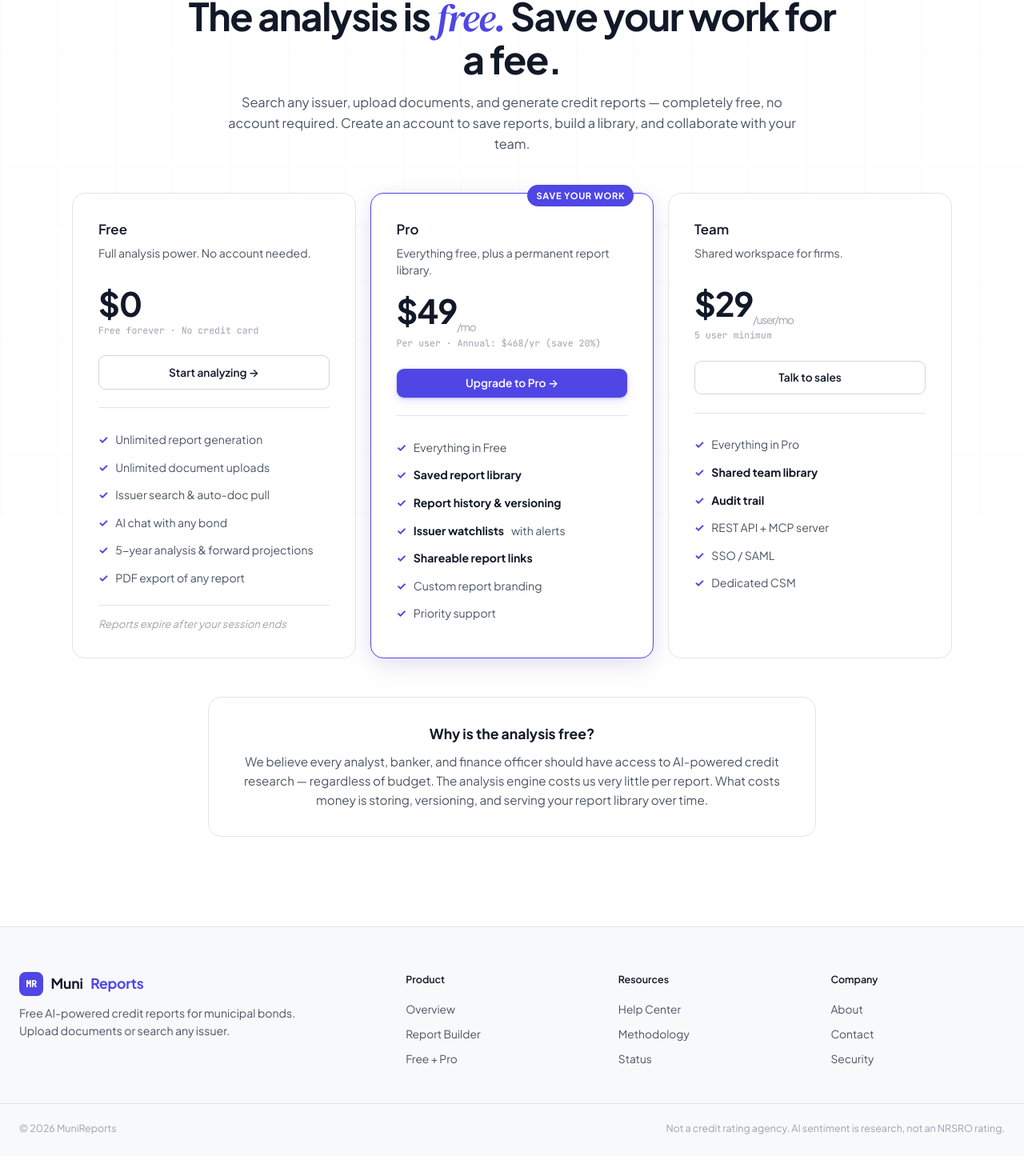
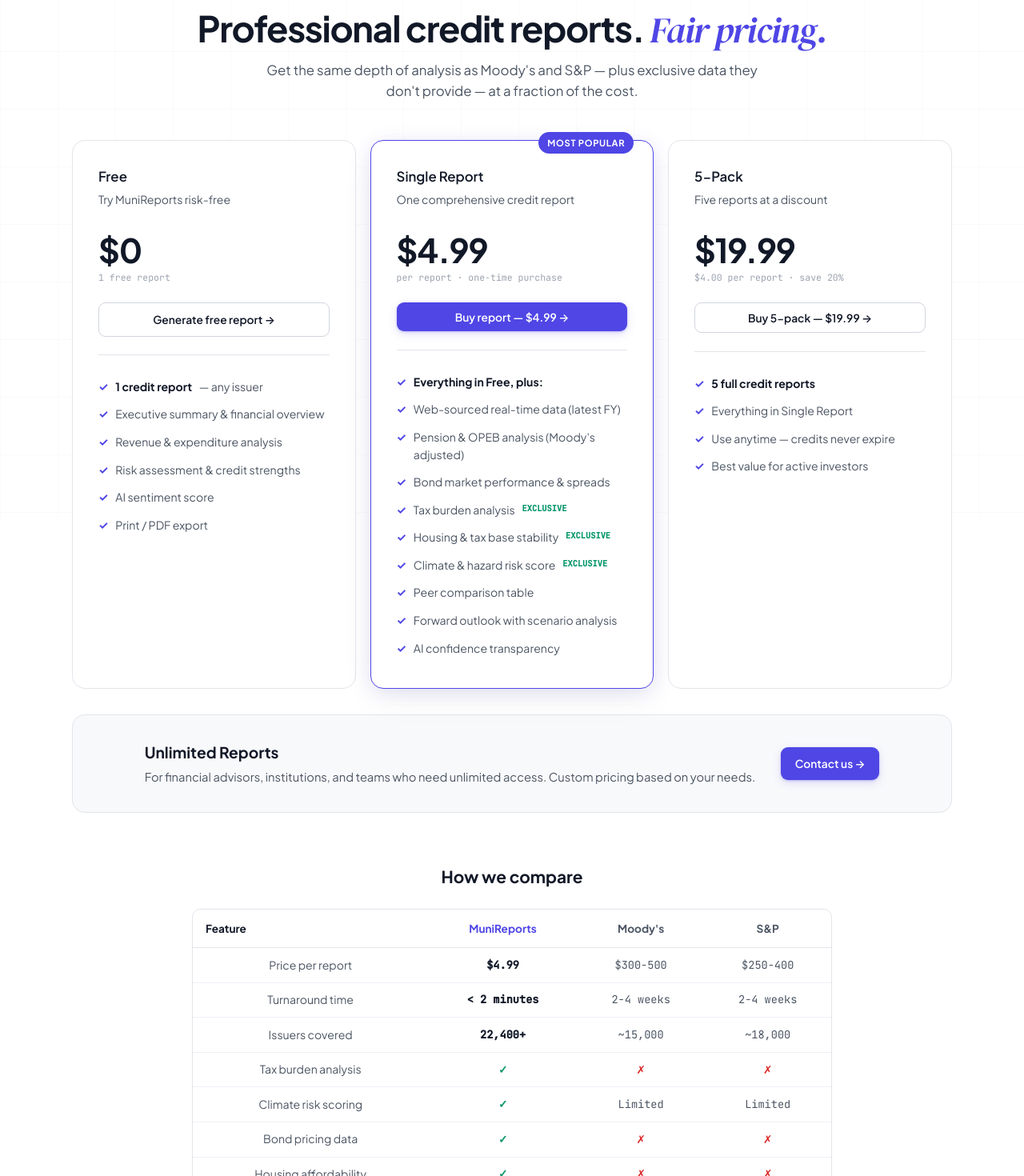
Before and after one commit to ryanhazlett/MuniReports, a Next.js app: page /pricing in a window 1280 px wide. Shown: the part 152-1622 px from the top of the page at 80% size. Before the commit the page ends 1597 px from the top, so only its background shows below. Built offline with nearby package versions, Linux system fonts and the light colour scheme; no server answers.

Commit message:
stripe live

```diff
--- a/app/api/create-checkout/route.ts
+++ b/app/api/create-checkout/route.ts
@@ -1,25 +1,31 @@
-import { NextResponse } from "next/server";
+import { NextRequest, NextResponse } from "next/server";
 import Stripe from "stripe";
-import { createClient } from "@/utils/supabase/server";
 
-const stripe = new Stripe(process.env.STRIPE_SECRET_KEY!);
+const stripe = new Stripe(process.env.STRIPE_SECRET_KEY || "", { apiVersion: "2024-12-18.acacia" as any });
 
-export async function POST() {
+export async function POST(req: NextRequest) {
   try {
-    const supabase = await createClient();
-    const { data: { user } } = await supabase.auth.getUser();
+    const { priceType } = await req.json();
 
-    if (!user) {
-      return NextResponse.json({ error: "Must be logged in" }, { status: 401 });
+    let priceId: string;
+    if (priceType === "single") {
+      priceId = process.env.STRIPE_PRICE_SINGLE || "";
+    } else if (priceType === "5pack") {
+      priceId = process.env.STRIPE_PRICE_5PACK || "";
+    } else {
+      return NextResponse.json({ error: "Invalid price type" }, { status: 400 });
+    }
+
+    if (!priceId) {
+      return NextResponse.json({ error: "Price not configured" }, { status: 500 });
     }
 
     const session = await stripe.checkout.sessions.create({
-      customer_email: user.email,
-      line_items: [{ price: process.env.STRIPE_PRICE_ID, quantity: 1 }],
-      mode: "subscription",
-      success_url: `${process.env.NEXT_PUBLIC_SITE_URL}/dashboard?upgraded=true`,
-      cancel_url: `${process.env.NEXT_PUBLIC_SITE_URL}/pricing`,
-      metadata: { user_id: user.id },
+      mode: "payment",
+      payment_method_types: ["card"],
+      line_items: [{ price: priceId, quantity: 1 }],
+      success_url: `${process.env.NEXT_PUBLIC_SITE_URL || "https://munireports.com"}/builder?purchased=${priceType}`,
+      cancel_url: `${process.env.NEXT_PUBLIC_SITE_URL || "https://munireports.com"}/pricing`,
     });
 
     return NextResponse.json({ url: session.url });
--- a/app/pricing/page.tsx
+++ b/app/pricing/page.tsx
@@ -1,18 +1,17 @@
 "use client";
 import Link from "next/link";
-import { useRouter } from "next/navigation";
 
 export default function PricingPage() {
-  const router = useRouter();
-
-  const handleUpgrade = async () => {
+  const handleCheckout = async (priceType: string) => {
     try {
-      const res = await fetch("/api/create-checkout", { method: "POST" });
+      const res = await fetch("/api/create-checkout", {
+        method: "POST",
+        headers: { "Content-Type": "application/json" },
+        body: JSON.stringify({ priceType }),
+      });
       const data = await res.json();
       if (data.url) {
         window.location.href = data.url;
-      } else if (data.error === "Must be logged in") {
-        router.push("/signup?next=pricing");
       }
     } catch (err) {
       console.error("Checkout error:", err);
@@ -20,71 +19,125 @@
   };
 
   return (
-    <div className="container" style={{ padding: "3rem 1.5rem 4rem" }}>
-      <div className="block-head">
-        <div className="block-eyebrow">Pricing</div>
-        <h2>The analysis is <em>free.</em> Save your work for a fee.</h2>
-        <p>Search any issuer, upload documents, and generate credit reports — completely free, no account required. Create an account to save reports, build a library, and collaborate with your team.</p>
+    <div className="container" style={{ padding: "4rem 1.5rem 5rem" }}>
+      <div style={{ textAlign: "center", marginBottom: "3rem" }}>
+        <div style={{ fontFamily: "var(--mono)", fontSize: ".76rem", color: "var(--accent)", fontWeight: 600, textTransform: "uppercase", letterSpacing: ".16em", marginBottom: ".8rem" }}>Pricing</div>
+        <h1 style={{ fontSize: "clamp(1.8rem,4vw,2.8rem)", fontWeight: 700, letterSpacing: "-.03em", lineHeight: 1.1, marginBottom: ".8rem" }}>
+          Professional credit reports. <em style={{ fontFamily: "var(--serif)", fontStyle: "italic", fontWeight: 400, color: "var(--accent)" }}>Fair pricing.</em>
+        </h1>
+        <p style={{ fontSize: "1.05rem", color: "var(--text2)", maxWidth: "50ch", margin: "0 auto" }}>
+          Get the same depth of analysis as Moody&apos;s and S&amp;P — plus exclusive data they don&apos;t provide — at a fraction of the cost.
+        </p>
       </div>
+
       <div className="pricing-grid">
+        {/* Free */}
         <div className="price-card">
           <div className="price-name">Free</div>
-          <div className="price-desc">Full analysis power. No account needed.</div>
+          <div className="price-desc">Try MuniReports risk-free</div>
           <div className="price-amount">$0</div>
-          <div className="price-detail">Free forever · No credit card</div>
-          <Link href="/builder" className="btn btn-out">Start analyzing →</Link>
+          <div className="price-detail">1 free report</div>
+          <Link href="/builder" className="btn btn-out" style={{ width: "100%", justifyContent: "center" }}>Generate free report →</Link>
           <ul className="price-features">
-            <li>Unlimited report generation</li>
-            <li>Unlimited document uploads</li>
-            <li>Issuer search & auto-doc pull</li>
-            <li>AI chat with any bond</li>
-            <li>5-year analysis & forward projections</li>
-            <li>PDF export of any report</li>
-          </ul>
-          <div style={{ marginTop: "1rem", paddingTop: ".8rem", borderTop: "1px solid var(--line)", fontSize: ".82rem", color: "var(--text3)", fontStyle: "italic" }}>
-            Reports expire after your session ends
-          </div>
-        </div>
-        <div className="price-card feat">
-          <div className="price-badge">Save Your Work</div>
-          <div className="price-name">Pro</div>
-          <div className="price-desc">Everything free, plus a permanent report library.</div>
-          <div className="price-amount">$49<sub>/mo</sub></div>
-          <div className="price-detail">Per user · Annual: $468/yr (save 20%)</div>
-          <button className="btn btn-accent" onClick={handleUpgrade}>Upgrade to Pro →</button>
-          <ul className="price-features">
-            <li>Everything in Free</li>
-            <li><strong>Saved report library</strong></li>
-            <li><strong>Report history & versioning</strong></li>
-            <li><strong>Issuer watchlists</strong> with alerts</li>
-            <li><strong>Shareable report links</strong></li>
-            <li>Custom report branding</li>
-            <li>Priority support</li>
+            <li><strong>1 credit report</strong> — any issuer</li>
+            <li>Executive summary &amp; financial overview</li>
+            <li>Revenue &amp; expenditure analysis</li>
+            <li>Risk assessment &amp; credit strengths</li>
+            <li>AI sentiment score</li>
+            <li>Print / PDF export</li>
           </ul>
         </div>
+
+        {/* Single Report */}
+        <div className="price-card feat">
+          <div className="price-badge">Most Popular</div>
+          <div className="price-name">Single Report</div>
+          <div className="price-desc">One comprehensive credit report</div>
+          <div className="price-amount">$4.99</div>
+          <div className="price-detail">per report · one-time purchase</div>
+          <button onClick={() => handleCheckout("single")} className="btn btn-accent" style={{ width: "100%", justifyContent: "center" }}>Buy report — $4.99 →</button>
+          <ul className="price-features">
+            <li><strong>Everything in Free, plus:</strong></li>
+            <li>Web-sourced real-time data (latest FY)</li>
+            <li>Pension &amp; OPEB analysis (Moody&apos;s adjusted)</li>
+            <li>Bond market performance &amp; spreads</li>
+            <li>Tax burden analysis <span style={{ fontFamily: "var(--mono)", fontSize: ".65rem", color: "#059669", fontWeight: 600 }}>EXCLUSIVE</span></li>
+            <li>Housing &amp; tax base stability <span style={{ fontFamily: "var(--mono)", fontSize: ".65rem", color: "#059669", fontWeight: 600 }}>EXCLUSIVE</span></li>
+            <li>Climate &amp; hazard risk score <span style={{ fontFamily: "var(--mono)", fontSize: ".65rem", color: "#059669", fontWeight: 600 }}>EXCLUSIVE</span></li>
+            <li>Peer comparison table</li>
+            <li>Forward outlook with scenario analysis</li>
+            <li>AI confidence transparency</li>
+          </ul>
+        </div>
+
+        {/* 5-Pack */}
         <div className="price-card">
-          <div className="price-name">Team</div>
-          <div className="price-desc">Shared workspace for firms.</div>
-          <div className="price-amount">$29<sub>/user/mo</sub></div>
-          <div className="price-detail">5 user minimum</div>
-          <a className="btn btn-out" href="mailto:team@munireports.com">Talk to sales</a>
+          <div className="price-name">5-Pack</div>
+          <div className="price-desc">Five reports at a discount</div>
+          <div className="price-amount">$19.99</div>
+          <div className="price-detail">$4.00 per report · save 20%</div>
+          <button onClick={() => handleCheckout("5pack")} className="btn btn-out" style={{ width: "100%", justifyContent: "center" }}>Buy 5-pack — $19.99 →</button>
           <ul className="price-features">
-            <li>Everything in Pro</li>
-            <li><strong>Shared team library</strong></li>
-            <li><strong>Audit trail</strong></li>
-            <li>REST API + MCP server</li>
-            <li>SSO / SAML</li>
-            <li>Dedicated CSM</li>
+            <li><strong>5 full credit reports</strong></li>
+            <li>Everything in Single Report</li>
+            <li>Use anytime — credits never expire</li>
+            <li>Best value for active investors</li>
           </ul>
         </div>
       </div>
 
-      <div style={{ margin: "3rem auto", maxWidth: 760, textAlign: "center", padding: "2rem", background: "var(--bg)", border: "1px solid var(--line)", borderRadius: "var(--radius-lg)" }}>
-        <div style={{ fontWeight: 700, fontSize: "1.1rem", marginBottom: ".5rem" }}>Why is the analysis free?</div>
-        <p style={{ color: "var(--text2)", fontSize: ".95rem", lineHeight: 1.6, margin: 0 }}>
-          We believe every analyst, banker, and finance officer should have access to AI-powered credit research — regardless of budget.
-          The analysis engine costs us very little per report. What costs money is storing, versioning, and serving your report library over time.
-        </p>
+      {/* Enterprise */}
+      <div style={{
+        maxWidth: 1100, margin: "2rem auto 0", padding: "2rem", textAlign: "center",
+        background: "var(--bg2)", border: "1px solid var(--line)", borderRadius: "var(--radius-lg)",
+      }}>
+        <div style={{ display: "flex", alignItems: "center", justifyContent: "center", gap: "2rem", flexWrap: "wrap" }}>
+          <div style={{ textAlign: "left" }}>
+            <h3 style={{ fontSize: "1.2rem", fontWeight: 700, marginBottom: ".3rem" }}>Unlimited Reports</h3>
+            <p style={{ fontSize: ".92rem", color: "var(--text2)", margin: 0 }}>
+              For financial advisors, institutions, and teams who need unlimited access. Custom pricing based on your needs.
+            </p>
+          </div>
+          <a href="mailto:admin@munireports.com?subject=MuniReports%20Unlimited%20Pricing%20Inquiry" className="btn btn-accent" style={{ flexShrink: 0 }}>
+            Contact us →
+          </a>
+        </div>
+      </div>
+
+      {/* Comparison to competitors */}
+      <div style={{ maxWidth: 800, margin: "4rem auto", textAlign: "center" }}>
+        <h3 style={{ fontSize: "1.3rem", fontWeight: 700, marginBottom: "1.5rem" }}>How we compare</h3>
+        <div style={{ background: "var(--bg)", border: "1px solid var(--line)", borderRadius: "var(--radius)", overflow: "hidden" }}>
+          <table style={{ width: "100%", borderCollapse: "collapse" }}>
+            <thead>
+              <tr style={{ borderBottom: "1px solid var(--line)" }}>
+                <th style={{ padding: ".8rem 1rem", textAlign: "left", fontSize: ".85rem" }}>Feature</th>
+                <th style={{ padding: ".8rem .6rem", textAlign: "center", fontSize: ".85rem", color: "var(--accent)", fontWeight: 700 }}>MuniReports</th>
+                <th style={{ padding: ".8rem .6rem", textAlign: "center", fontSize: ".85rem", color: "var(--text2)" }}>Moody&apos;s</th>
+                <th style={{ padding: ".8rem .6rem", textAlign: "center", fontSize: ".85rem", color: "var(--text2)" }}>S&amp;P</th>
+              </tr>
+            </thead>
+            <tbody>
+              {[
+                ["Price per report", "$4.99", "$300-500", "$250-400"],
+                ["Turnaround time", "< 2 minutes", "2-4 weeks", "2-4 weeks"],
+                ["Issuers covered", "22,400+", "~15,000", "~18,000"],
+                ["Tax burden analysis", "✓", "✗", "✗"],
+                ["Climate risk scoring", "✓", "Limited", "Limited"],
+                ["Bond pricing data", "✓", "✗", "✗"],
+                ["Housing affordability", "✓", "✗", "✗"],
+                ["AI confidence score", "✓", "✗", "✗"],
+              ].map(([feature, muni, moodys, sp], i) => (
+                <tr key={i} style={{ borderBottom: "1px solid var(--line-soft)" }}>
+                  <td style={{ padding: ".65rem 1rem", fontSize: ".88rem", color: "var(--text2)" }}>{feature}</td>
+                  <td style={{ padding: ".65rem .6rem", textAlign: "center", fontFamily: "var(--mono)", fontSize: ".85rem", fontWeight: 600, color: muni === "✓" ? "var(--good)" : "var(--text)" }}>{muni}</td>
+                  <td style={{ padding: ".65rem .6rem", textAlign: "center", fontFamily: "var(--mono)", fontSize: ".85rem", color: moodys === "✗" ? "var(--bad)" : "var(--text2)" }}>{moodys}</td>
+                  <td style={{ padding: ".65rem .6rem", textAlign: "center", fontFamily: "var(--mono)", fontSize: ".85rem", color: sp === "✗" ? "var(--bad)" : "var(--text2)" }}>{sp}</td>
+                </tr>
+              ))}
+            </tbody>
+          </table>
+        </div>
       </div>
     </div>
   );
```
Also changed, not shown: app/builder/page.tsx (+55 -20 lines).
